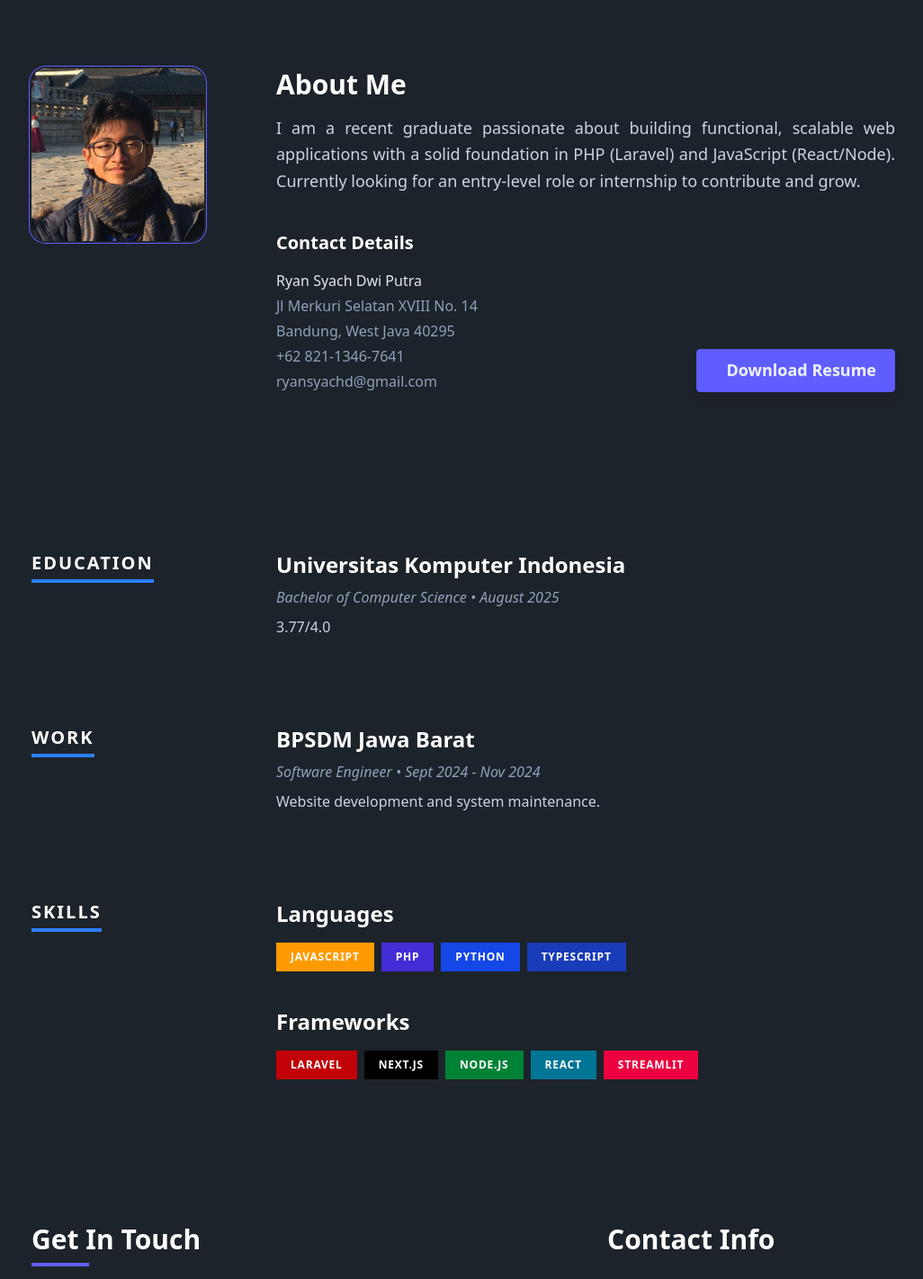
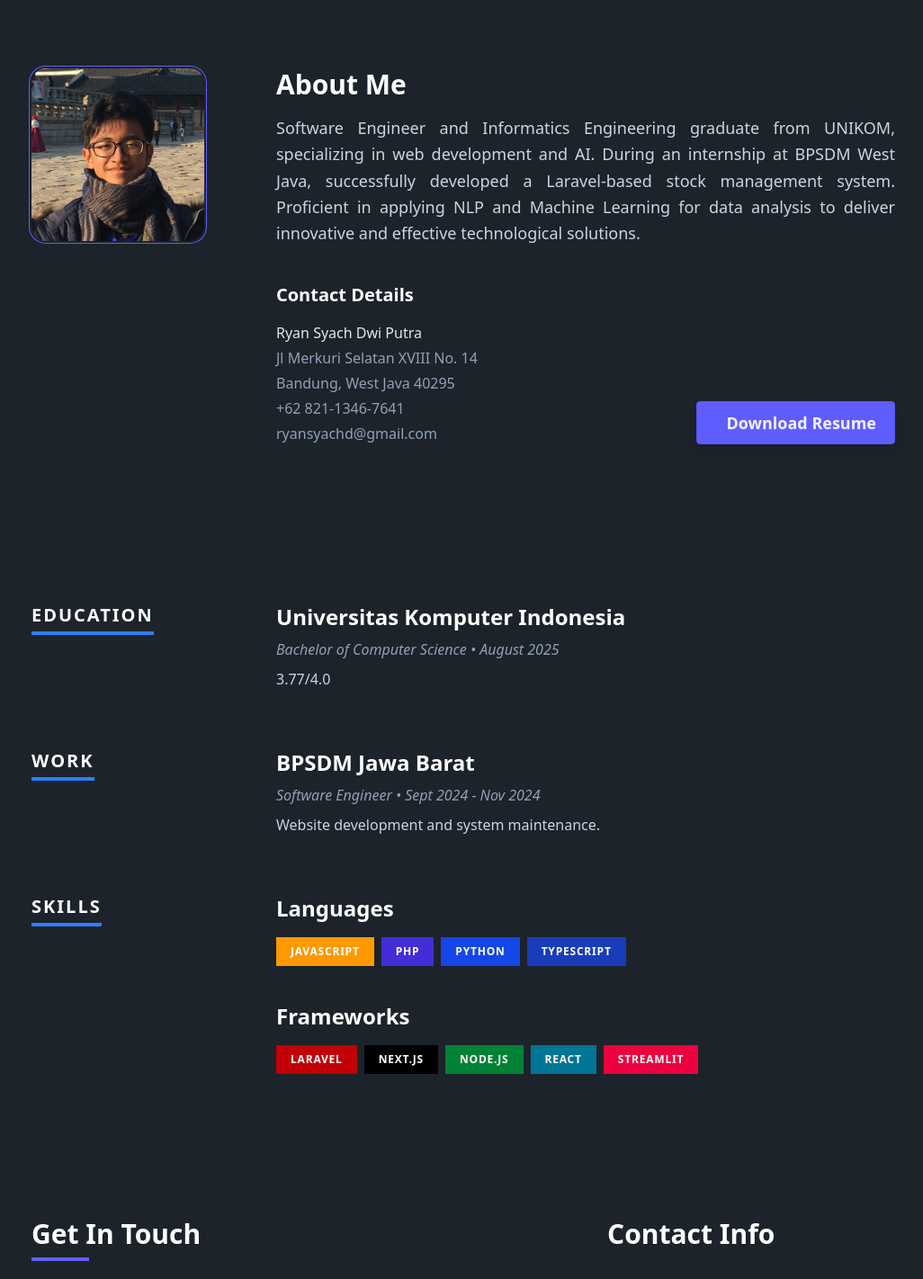
Before and after one commit to ryansyc/profile-web, a Next.js app: page / in a window 1280 px wide. Shown: the part 820-2242 px from the top of the page at 90% size, without its empty margins (125-1151 px from the left). Built offline with nearby package versions, Linux system fonts and the light colour scheme.

Commit message:
fix: profile data

```diff
--- a/app/components/Resume.tsx
+++ b/app/components/Resume.tsx
@@ -5,7 +5,7 @@ const Resume = () => {
     return (
         <section
             id="resume"
-            className="flex flex-col gap-24 px-6 md:px-20 lg:px-40 py-20"
+            className="flex flex-col gap-16 px-6 md:px-20 lg:px-40 py-20"
         >
             <div className="flex md:flex-row flex-col gap-8 md:gap-20">
                 <div className="md:w-48 shrink-0">
--- a/data/profile.json
+++ b/data/profile.json
@@ -2,7 +2,7 @@
   "name": "Ryan Syach Dwi Putra",
   "description": "Welcome!",
   "image": "profilepic.jpg",
-  "bio": "I am a recent graduate passionate about building functional, scalable web applications with a solid foundation in PHP (Laravel) and JavaScript (React/Node). Currently looking for an entry-level role or internship to contribute and grow.",
+  "bio": "Software Engineer and Informatics Engineering graduate from UNIKOM, specializing in web development and AI. During an internship at BPSDM West Java, successfully developed a Laravel-based stock management system. Proficient in applying NLP and Machine Learning for data analysis to deliver innovative and effective technological solutions.",
   "email": "ryansyachd@gmail.com",
   "phone": "+62 821-1346-7641",
   "website": "https://github.com/ryansyc",
```
